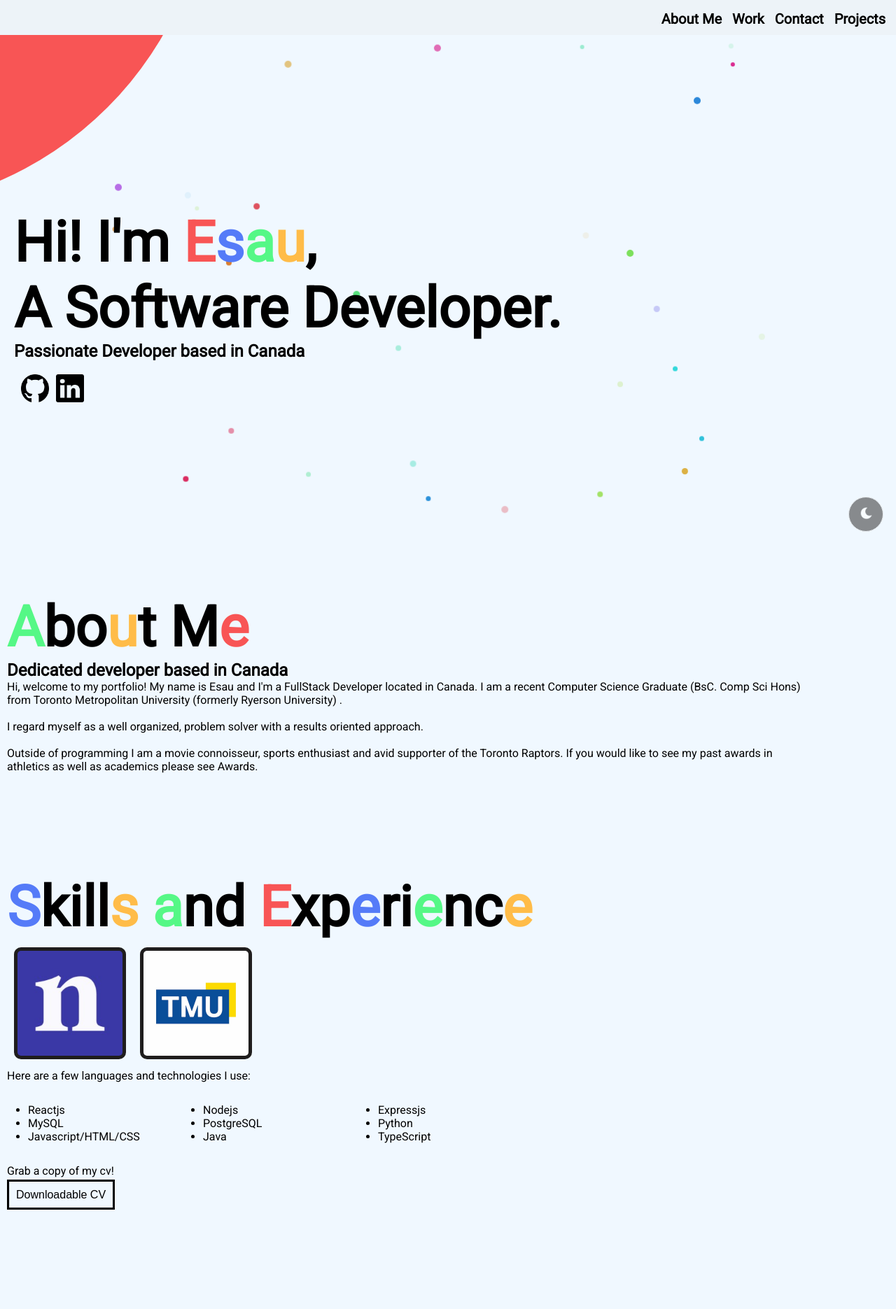
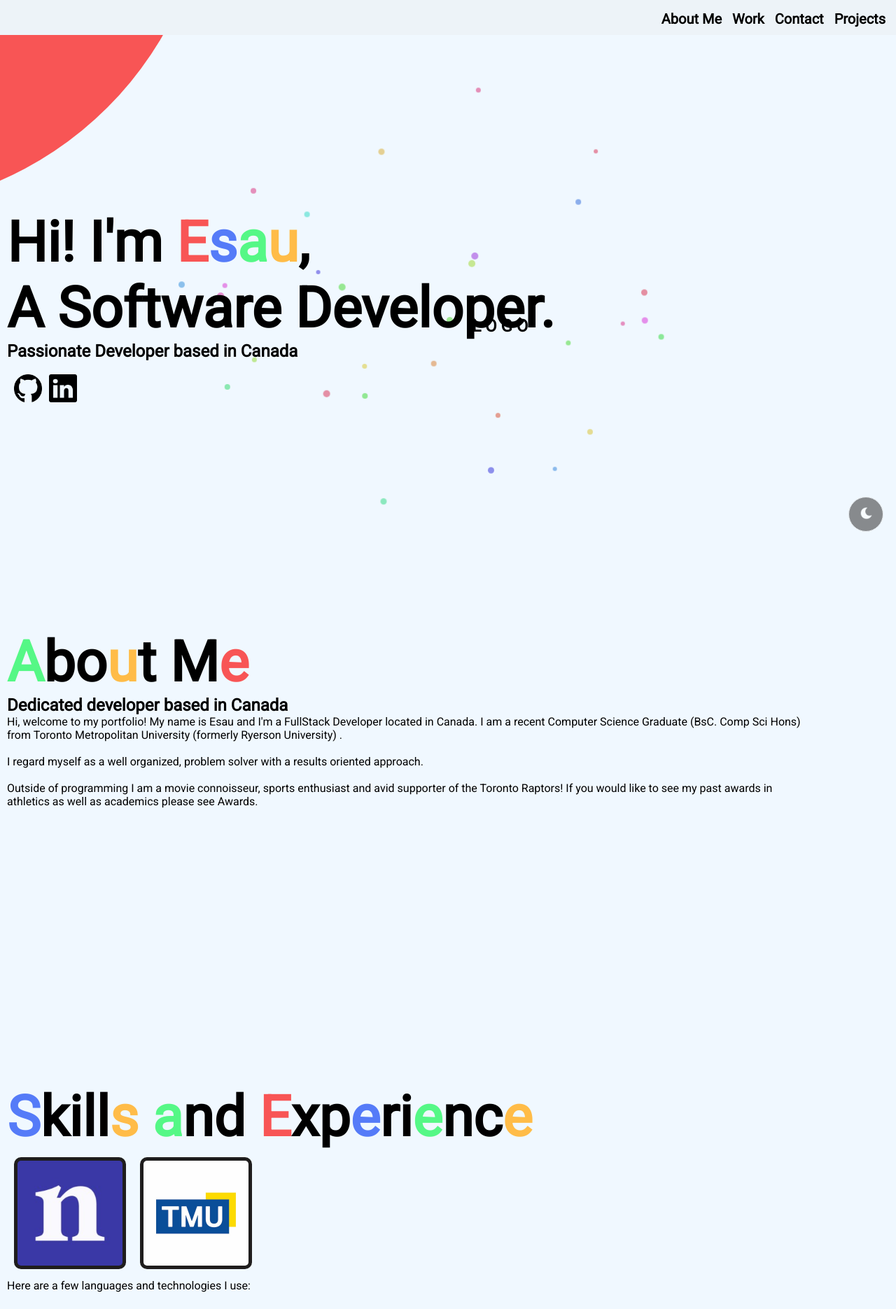
Before and after one commit to codehoover/personal_webpage, a Next.js app: page / in a window 1280 px wide. Shown: the top 1871 px of the page at 70% size. Built offline with nearby package versions, Linux system fonts and the light colour scheme.

Commit message:
cleaning code

```diff
--- a/src/pages/main.js
+++ b/src/pages/main.js
@@ -114,25 +114,28 @@ export default function Main() {
                         <div className="particle"></div>
                     </div>
 
-                <div className="intro">
+                <div id="landing_page">
 
+                    <div>
                     <h1 className="headline">
                         Hi! I'm <span className="E">E</span>
                         <span className="S">s</span>
                         <span className="A">a</span>
                         <span className="U">u</span>,<br/>
                         A Software Developer.
+                    </h1>
 
-                        <div className="circle_anim">
-                        </div>
-
-                    </h1><br/>
 
                     <h2 className="subheading">Passionate Developer based in Canada</h2><br/>
 
                     <a href="https://github.com/codehoover" target="_blank" className="git"><Image src={clicked ?  "/github_white.png" : "/github.png"} width={40} height={40} alt="github link"/></a>
                     <a href="https://www.linkedin.com/in/esau-rahim-b7905b139/" target="_blank" className="linkedin"><Image src={clicked ? "/linkedin_white.png" : "/linkedin.png"} width={40} height={40} alt="linkedin profile link"/></a>
 
+                    </div>
+
+                    <div className="logo">
+                        <h2>  "L O G O" </h2>
+                    </div>
 
                 </div>
 
@@ -149,7 +152,7 @@ export default function Main() {
                     alt="light/dark mode toggle"/>
                 </button>
 
-                <div id="aboutme">
+                <div id="container">
 
                     <h1 className="headline">
                         <span className="green">A</span>
@@ -165,7 +168,7 @@ export default function Main() {
 
                             I regard myself as a well organized, problem solver with a results oriented approach.<br/><br/>
 
-                            Outside of programming I am a movie connoisseur, sports enthusiast and avid supporter of the Toronto Raptors.
+                            Outside of programming I am a movie connoisseur, sports enthusiast and avid supporter of the Toronto Raptors!
                             If you would like to see my past awards in athletics as well as academics please see <a href="#">Awards</a>. <br/>
                             <br/><br/>
                         </p><br/>
@@ -175,7 +178,7 @@ export default function Main() {
                 </div>
 
 
-                <div id="resume">
+                <div id="container">
                     <h1 className="headline"><span className="blue">S</span>kill<span className="yellow">s</span> <span className="green">a</span>nd <span className="red">E</span>xp<span className="blue">e</span>ri<span className="green">e</span>nc<span className="yellow">e</span></h1>
 
                     <div>
@@ -198,13 +201,16 @@ export default function Main() {
                         </div>
 
                     <p style={{paddingBottom:"15px"}}>Grab a copy of my cv!</p>
+                    <div>
                     <a href="/Resume_EsauRahim.pdf" className={clicked ? "button_dark":"button_sub"} download>Downloadable CV</a>
+                    </div>
+
 
                 </div>
 
 
 
-                <div id="contactme">
+                <div id="container">
                     <div className="contactme_header">
                         <h1 className="headline">Cont<span className="green">a</span>ct M<span className="red">e</span></h1>
                         <Image className="team_icon" src="/team.png" width={70} height={70} alt="team icon"/>
@@ -251,7 +257,7 @@ export default function Main() {
                                         </div>
                                     </div>
 
-                                    <h3 className="project_title"> Plantdb</h3>
+                                    <h3 className="project_title"> Plantdb</h3><br/>
 
                                     <p className="project_body"> Built a CRUD application using Next.js and Postgresql. Deployed on Vercel</p>
 
@@ -268,15 +274,15 @@ export default function Main() {
                                         </div>
 
                                         <div className="project_link">
-                                            <a href="https://github.com/codehoover/plantdb" target="_blank">
+                                            <a href="https://github.com/codehoover/Weather_app" target="_blank">
                                                 <Image src={"/link_light.png"} width={25} height={25} alt="project link"/>
                                             </a>
                                         </div>
                                     </div>
 
-                                    <h3 className="project_title"> title</h3>
+                                    <h3 className="project_title"> Weather App </h3><br/>
 
-                                    <p className="project_body"> Description</p>
+                                    <p className="project_body"> Created an application in HTML, CSS, and JavaScript which pulls data from the openweather API to display the current weather of a select city.</p>
 
                                 </div>
                             </div>
--- a/src/styles/main.css
+++ b/src/styles/main.css
@@ -11,44 +11,22 @@ html{
     margin-right: 10px !important;
     margin-left: 10px;
     width: 90% !important;
+    display: flex;
+    flex-direction: column;
 }
 
-#aboutme{
-    height: 400px;
-    padding-bottom: 10px;
+#landing_page{
     position: relative;
-    container-type: size;
-}
-@container (max-width: 500px){
-    .aboutme_body{
-        font-size: 1em;
-    }
-
-}
-.aboutme_body{
-    width: 100%;
-    margin-right: 100px;
-}
-#resume{
-    position: relative;
-    height: 600px;
-    container-type: size;
-    margin-bottom: 10px;
-}
-@container (max-width: 600px){
-    .stack{
-        font-size: 0.7em
-    }
-}
-
-#projects{
-    height: 1200px;
-    padding-bottom: 10px;
-    position: relative;
+    height: 100vh;
+    margin-bottom: 50px;
+    padding-top: 250px;
+    padding-bottom: 400px;
     container-type: size;
 }
 
-#contactme{
+#container{
+    display: flex;
+    flex-direction: column;
     position: relative;
     height: 600px;
     margin-bottom: 50px;
@@ -56,10 +34,20 @@ html{
 }
 @container (max-width: 500px){
     p{
+        font-size: 0.9em
+    }
+    .stack{
         font-size: 0.7em
     }
 
 }
+
+.aboutme_body{
+    width: 100%;
+    margin-right: 100px;
+}
+
+
 .contactme_header{
     display: flex;
     align-items: center;
@@ -91,14 +79,12 @@ html{
     background: linear-gradient(to left, transparent 50%, black 50%) right;
     background-size: 200%;
     transition: 0.5s ease-out;
-    font-family: 'Roboto ', sans-serif !important;
     cursor: pointer;
 }
 .button_dark{
     border: rgb(255, 255, 255) solid 3px;
     padding: 10px;
     color: white;
-    font-family: 'Roboto ', sans-serif !important;
     background: linear-gradient(to left, transparent 50%, rgb(255, 255, 255) 50%) right;
     background-size: 200%;
     transition: 0.5s ease-out;
@@ -215,16 +201,13 @@ input:invalid:focus{
 }
 
 
+#particle-container{
+    z-index: 1;
+}
+
 
 /*interactive name */
-.intro{
-    padding-top: 250px;
-    padding-bottom: 400px;
-    margin-left: 10px;
-    font-family: Roboto;
-    height: 100vh;
-    container-type: size;
-}
+
 .headline{
     position: relative;
     font-size: 5em;
@@ -398,6 +381,7 @@ input:invalid:focus{
     border-radius: 50%;
     overflow: hidden;
     transition: 0.5s;
+    z-index: 2;
 }
 .circle2{
     position: absolute;
@@ -409,6 +393,7 @@ input:invalid:focus{
     border-radius: 50%;
     overflow: hidden;
     transition: 0.5s;
+    z-index: 2;
 }
 
 /* card for resume */
@@ -438,6 +423,14 @@ input:invalid:focus{
 
 }
 
+
+#projects{
+    display: flex;
+    flex-direction: column;
+    min-height: 600px;
+    margin-bottom: 50px;
+    container-type: inline-size;
+}
 
 
 .project_grid{
@@ -526,6 +519,26 @@ input:invalid:focus{
 }
 
 
+.logo{
+    display: inline-block;
+    position: absolute;
+    right: 400px;
+    top: 400px;
+    animation: float 5s infinite ease;
+}
+
+@keyframes float {
+    0%{
+        transform: translateY(10px);
+    }
+    50%{
+        transform: translateY(0px);
+    }
+    100%{
+        transform: translateY(10px);
+    }
+}
+
 .footer{
     font-size: 12px;
     display: block;
--- a/src/styles/particles.scss
+++ b/src/styles/particles.scss
@@ -1,8 +1,11 @@
 @for $i from 1 through 30{
     @keyframes particle-animation-#{$i}{
-    100%{
+      0%{opacity: 0.5;}
+    50%{
     transform: translate3d((random(90) * 1vw), (random(90) * 1vh), (random(100) * 1px));
+
     }
+    100%{opacity: 0.5;}
   }
 
     .particle:nth-child(#{$i}){
@@ -12,6 +15,7 @@
    width: $size;
    opacity: random(100)/100;
    animation-delay: -$i *.2s;
+   transition: ease 1s;
    background: hsl(random(360), 70%, 50%);
    transform: translate3d((random(90) * 1vw), (random(90) * 1vh), (random(100) * 1px));
     }
```
